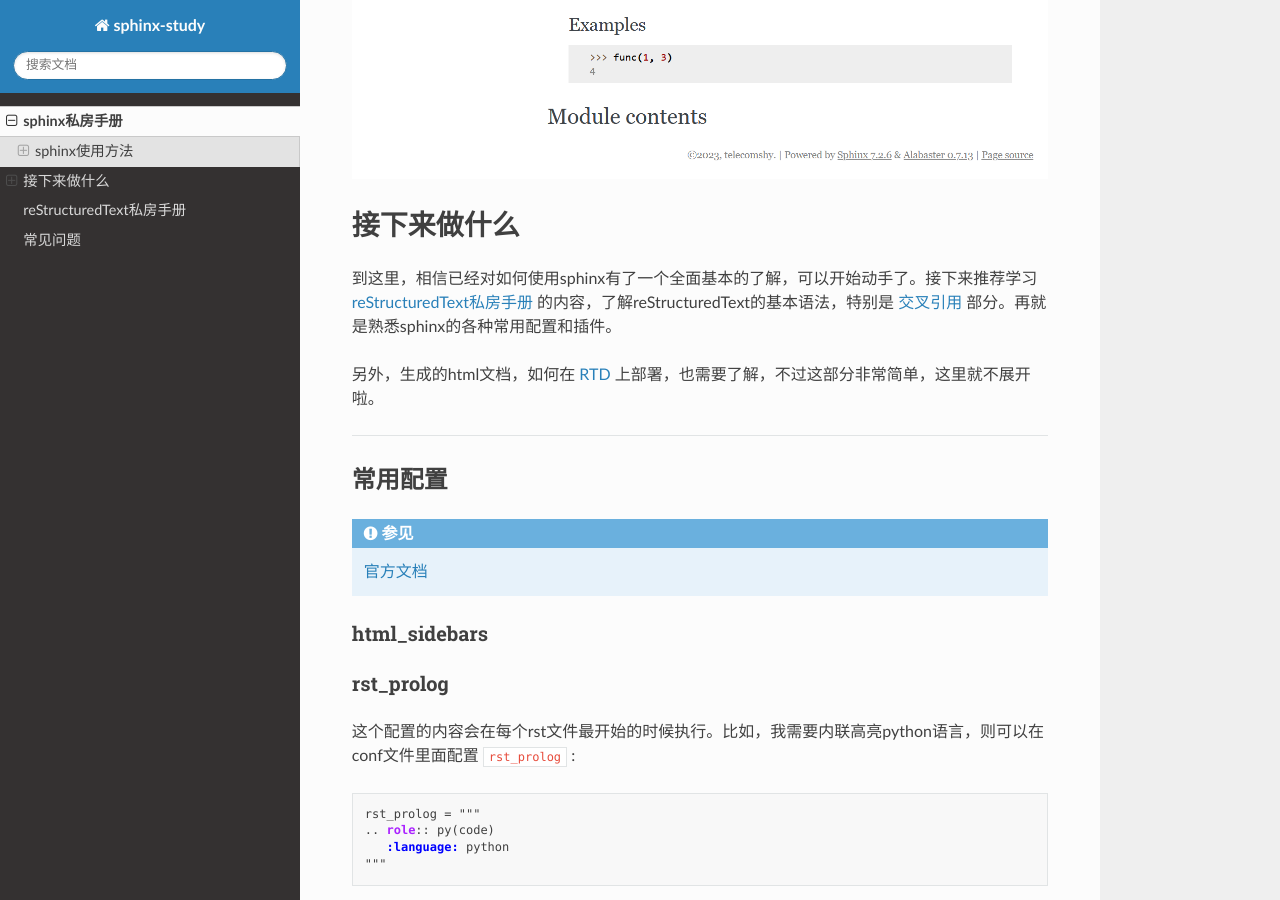
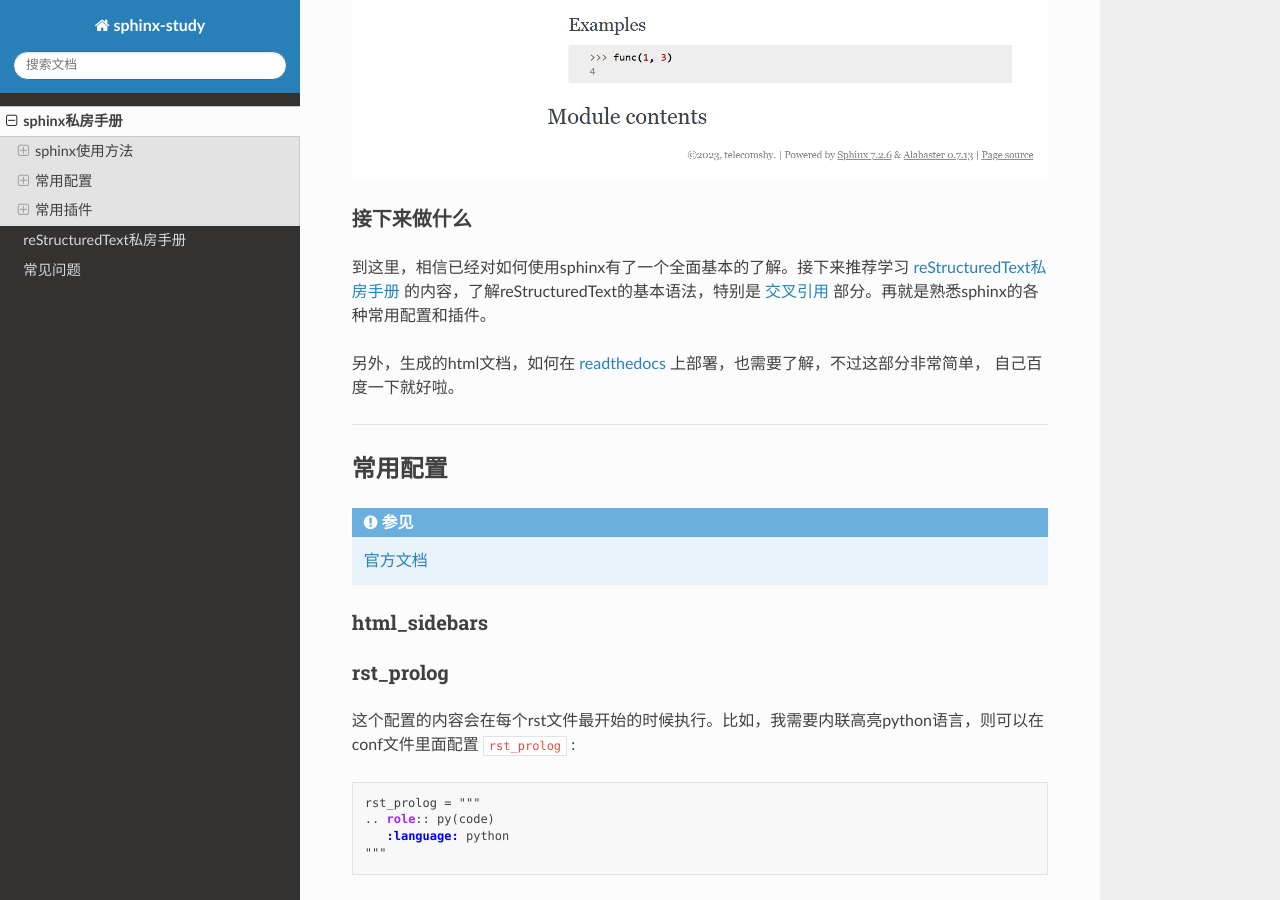
Before and after one commit to telecomshy/sphinx-study, a Sphinx documentation site: the page built from docs/source/tutorials/sphinx.rst, in a window 1280 px wide and 900 px high, scrolled down 10511 px. Built offline with Sphinx 7.4.7 and the Read the Docs theme 2.0.0, drawn with Linux system fonts in a browser that asks for light colours.

Commit message:
add docs requirements.txt

```diff
--- /dev/null
+++ b/docs/requirements.txt
@@ -0,0 +1,3 @@
+sphinx==7.2.6
+sphinx_rtd_theme==1.3.0
+readthedocs-sphinx-search==0.3.1
--- a/docs/source/tutorials/sphinx.rst
+++ b/docs/source/tutorials/sphinx.rst
@@ -331,12 +331,13 @@
 .. image:: ../imgs/project10.png
 
 接下来做什么
-===================
+~~~~~~~~~~~~
 
-到这里，相信已经对如何使用sphinx有了一个全面基本的了解，可以开始动手了。接下来推荐学习 :ref:`tutorials/rst:reStructuredText私房手册`
+到这里，相信已经对如何使用sphinx有了一个全面基本的了解。接下来推荐学习 :ref:`tutorials/rst:reStructuredText私房手册`
 的内容，了解reStructuredText的基本语法，特别是 :ref:`tutorials/rst:交叉引用` 部分。再就是熟悉sphinx的各种常用配置和插件。
 
-另外，生成的html文档，如何在 `RTD <https://about.readthedocs.com/>`_ 上部署，也需要了解，不过这部分非常简单，这里就不展开啦。
+另外，生成的html文档，如何在 `readthedocs <https://about.readthedocs.com/>`_ 上部署，也需要了解，不过这部分非常简单，
+自己百度一下就好啦。
 
 --------------------------------------------
 
```
